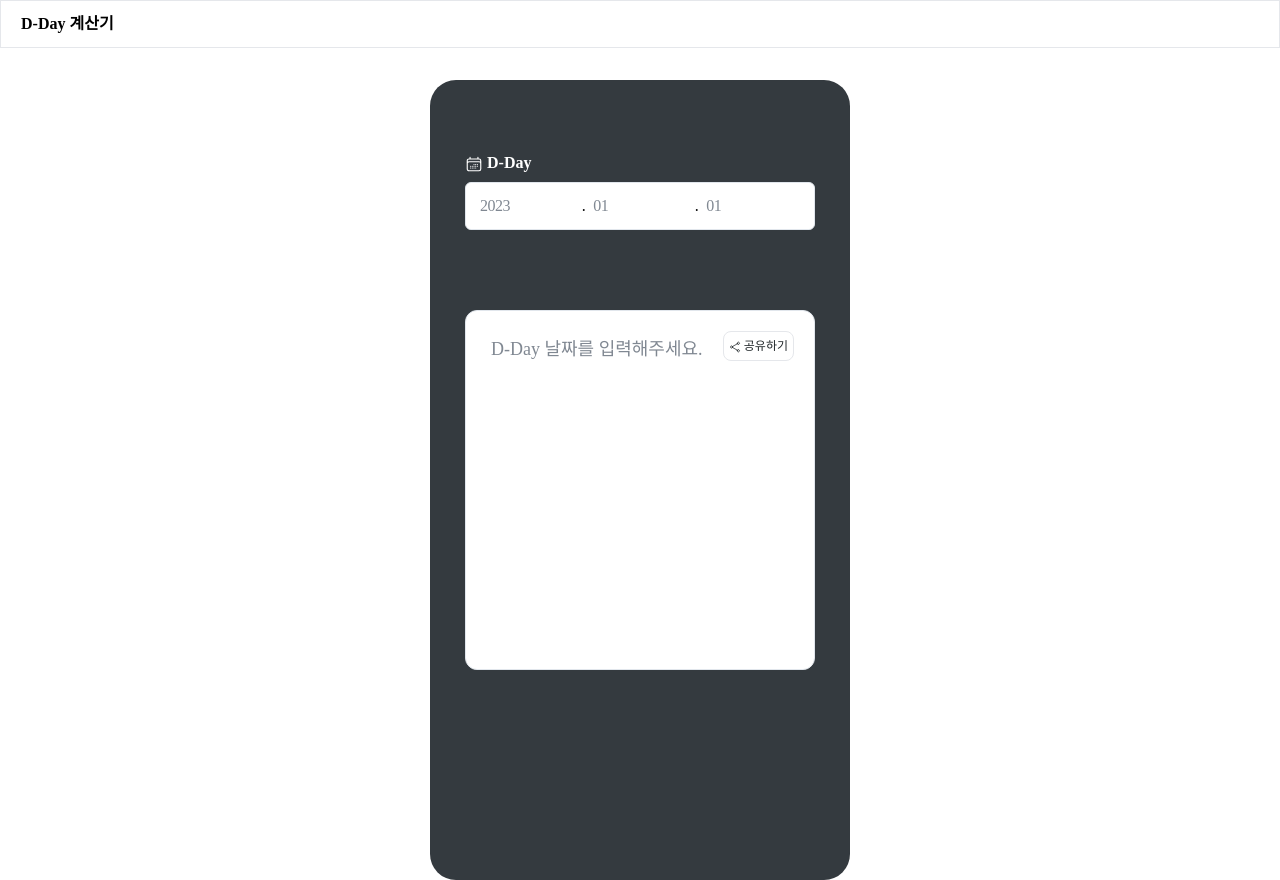
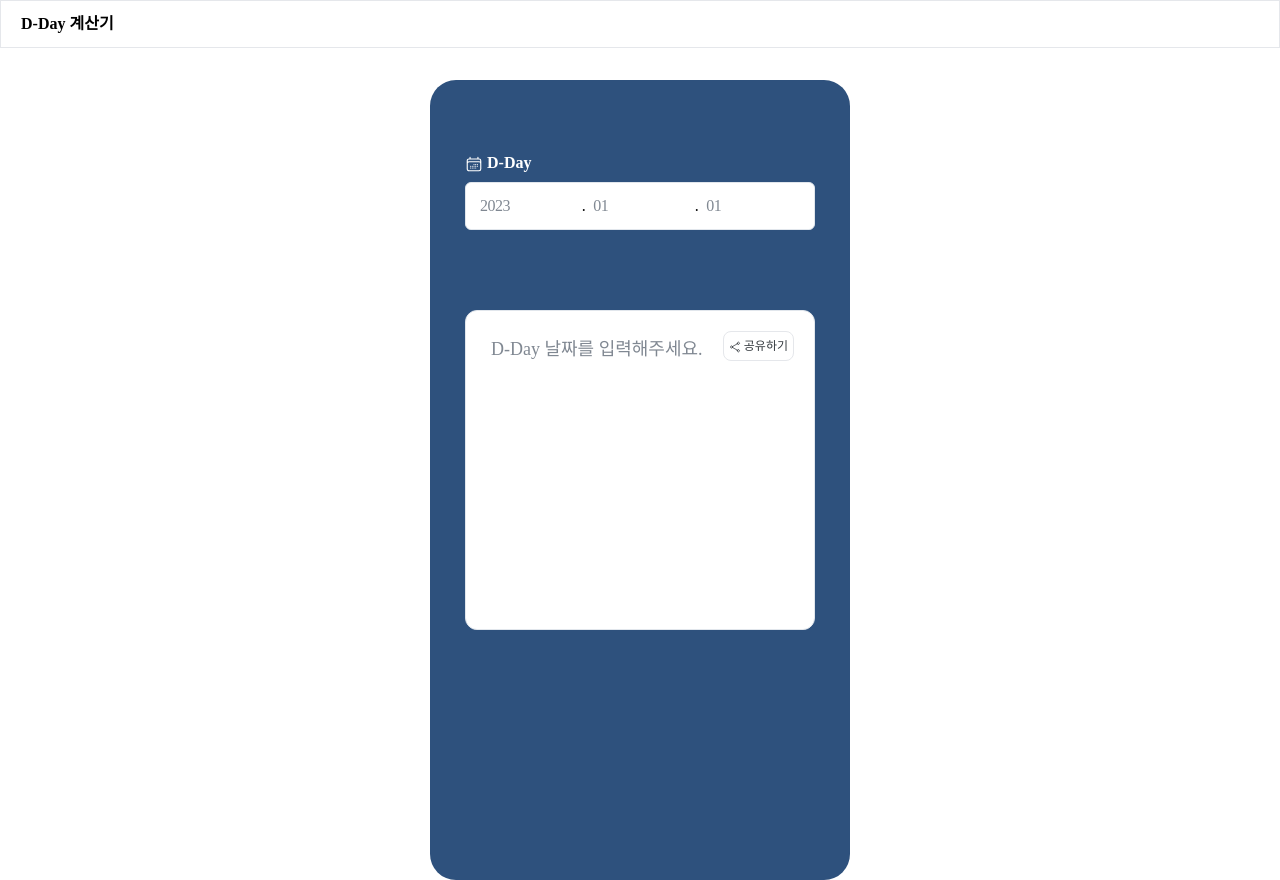
Before and after one commit to hst2570/caculater, a Nuxt app: page /d-day in a window 1280 px wide. Built offline with nearby package versions, Linux system fonts and the light colour scheme; a web font is replaced by a local one.

Commit message:
배경 컬러 변경

```diff
--- a/assets/css/main.css
+++ b/assets/css/main.css
@@ -26,6 +26,10 @@
         margin: 80px auto 0;
         position: relative;
         @apply rounded-[26px] overflow-hidden;
+    }
+
+    .content {
+        @apply bg-custom-blue absolute w-full top-0 h-[100vh];
     }
 
     .mobile .header {
--- a/pages/d-day/index.vue
+++ b/pages/d-day/index.vue
@@ -140,14 +140,6 @@ useHead({
 });
 </script>
 <style scoped>
-.content {
-    background: #343a3f;
-    position: absolute;
-    width: 100%;
-    top: 0;
-    height: 100vh;
-}
-
 .dateContainer {
     width: 100%;
     display: flex;
@@ -201,7 +193,7 @@ useHead({
 .result {
     box-sizing: border-box;
     margin: 80px 35px;
-    height: 360px;
+    height: 320px;
     align-items: center;
     padding: 25px;
     gap: 12px;
@@ -212,13 +204,13 @@ useHead({
     font-style: normal;
     font-weight: 500;
     font-size: 18px;
-    color: #21272a;
     position: relative;
+    @apply text-grey-700;
 }
 
 .caculatedDate {
     font-weight: 900;
-    @apply text-custom-green;
+    @apply text-custom-blue text-[20px];
 }
 
 .d-day {
--- a/pages/date/index.vue
+++ b/pages/date/index.vue
@@ -132,14 +132,6 @@ useHead({
 });
 </script>
 <style scoped>
-.content {
-    background: #343a3f;
-    height: 100vh;
-    position: absolute;
-    width: 100%;
-    top: 0;
-}
-
 .dateContainer {
     width: 100%;
     display: flex;
@@ -204,13 +196,13 @@ useHead({
     font-style: normal;
     font-weight: 500;
     font-size: 18px;
-    color: #21272a;
     position: relative;
+    @apply text-grey-700;
 }
 
 .caculatedDate {
     font-weight: 900;
-    @apply text-custom-green;
+    @apply text-custom-blue text-[20px];
 }
 
 .d-day {
--- a/tailwind.config.js
+++ b/tailwind.config.js
@@ -16,6 +16,7 @@ module.exports = {
                     800: '#21272a',
                     900: '#121619'
                 },
+                'custom-blue': '#2E517D',
                 'custom-green': '#00BF6F'
             },
             fontFamily: {
```
